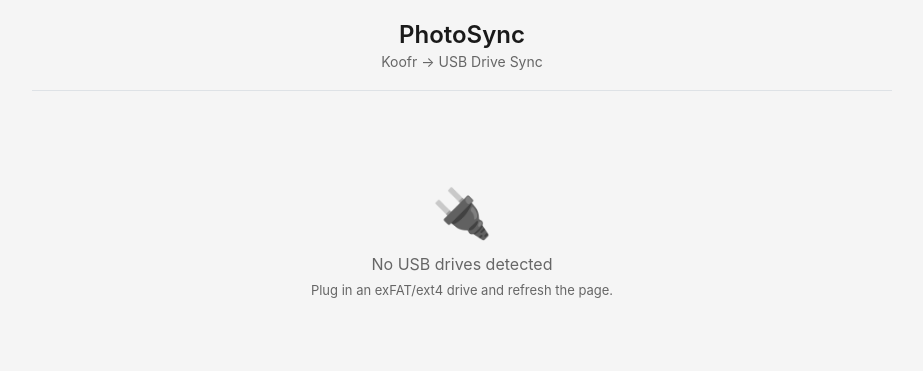
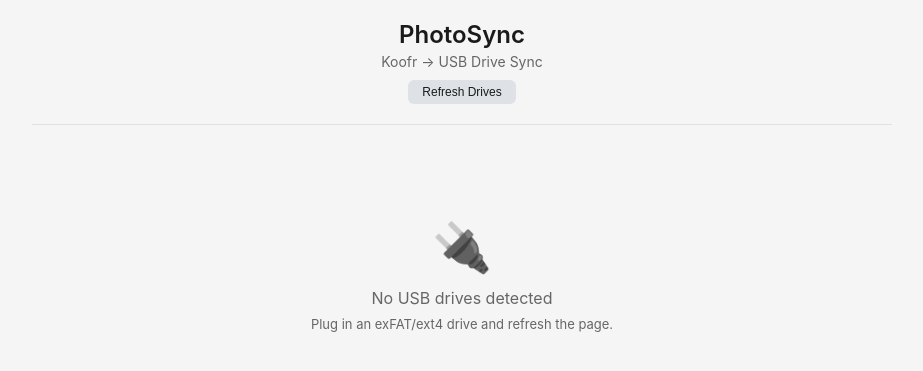
Before and after one commit to aksareen/ha-addon-photosync, a Flask app: template photosync/rootfs/app/templates/index.html in a window 1280 px wide. Shown: the top 371 px of the page, without its empty margins (178-1101 px from the left). Run offline with Flask 3, Linux system fonts and the light colour scheme; the template is opened without the code that fills it, so the values that code supplies are empty; parts of the project's set-up code (start-up, migrations or seed data) failed here and were passed over.

Commit message:
Add Refresh Drives button to header
Co-Authored-By: Claude Opus 4.6 (1M context) <noreply@anthropic.com>

```diff
--- a/photosync/rootfs/app/templates/index.html
+++ b/photosync/rootfs/app/templates/index.html
@@ -132,6 +132,7 @@
   <div class="header">
     <h1>PhotoSync</h1>
     <div class="subtitle">Koofr &rarr; USB Drive Sync</div>
+    <button class="btn btn-secondary" onclick="location.reload()" style="margin-top: 10px; font-size: 12px; padding: 5px 14px;">Refresh Drives</button>
   </div>
 
   <div id="drives-container">
```
